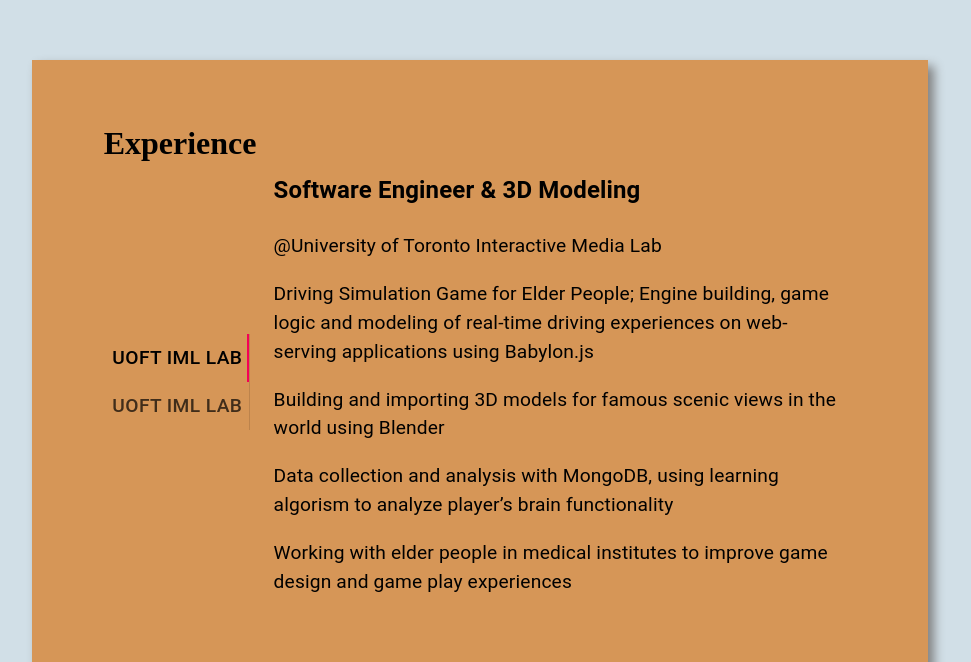
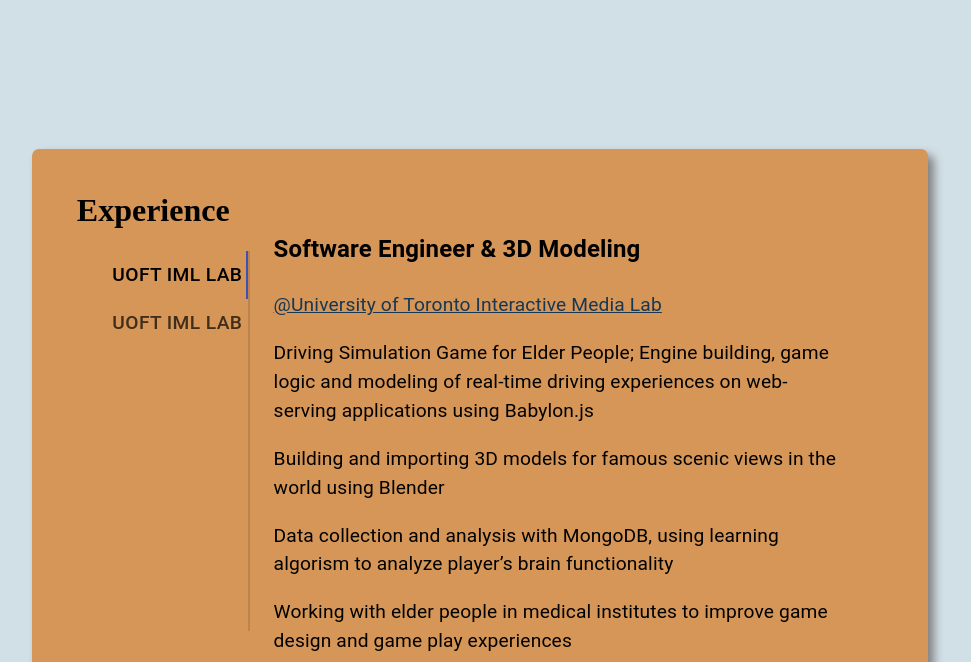
Before and after one commit to DaPraxis/Portfolio-v2, a React (Create React App) app in the folder my-portfolio/: page / in a window 1280 px wide. Shown: the part 1618-2280 px from the top of the page, without its empty margins (160-1131 px from the left). Built offline with nearby package versions, Linux system fonts and the light colour scheme.

Commit message:
update style for expereience

```diff
--- /dev/null
+++ b/my-portfolio/src/components/TabPanel.js
@@ -0,0 +1,28 @@
+import React, {Component} from 'react';
+import Typography from '@material-ui/core/Typography';
+import Box from '@material-ui/core/Box';
+import PropTypes from 'prop-types';
+
+
+export default function TabPanel(props) {
+    const { children, value, index, ...other } = props;
+
+    return (
+      <Typography
+        component="div"
+        role="tabpanel"
+        hidden={value !== index}
+        id={`vertical-tabpanel-${index}`}
+        aria-labelledby={`vertical-tab-${index}`}
+        {...other}
+      >
+        {value === index && <Box p={3}>{children}</Box>}
+      </Typography>
+    );
+  }
+
+  TabPanel.propTypes = {
+    children: PropTypes.node,
+    index: PropTypes.any.isRequired,
+    value: PropTypes.any.isRequired,
+  };
--- a/my-portfolio/src/components/Tabs.js
+++ b/my-portfolio/src/components/Tabs.js
@@ -1,33 +1,8 @@
 import React from 'react';
-import PropTypes from 'prop-types';
 import { makeStyles } from '@material-ui/core/styles';
 import Tabs from '@material-ui/core/Tabs';
 import Tab from '@material-ui/core/Tab';
-import Typography from '@material-ui/core/Typography';
-import Box from '@material-ui/core/Box';
-
-function TabPanel(props) {
-  const { children, value, index, ...other } = props;
-
-  return (
-    <Typography
-      component="div"
-      role="tabpanel"
-      hidden={value !== index}
-      id={`vertical-tabpanel-${index}`}
-      aria-labelledby={`vertical-tab-${index}`}
-      {...other}
-    >
-      {value === index && <Box p={3}>{children}</Box>}
-    </Typography>
-  );
-}
-
-TabPanel.propTypes = {
-  children: PropTypes.node,
-  index: PropTypes.any.isRequired,
-  value: PropTypes.any.isRequired,
-};
+import TabPanel from './TabPanel.js';
 
 function a11yProps(index) {
   return {
@@ -42,14 +17,15 @@ const useStyles = makeStyles(theme => ({
     // backgroundColor: theme.palette.background.paper,
     display: 'flex',
     alignItems:'center',
-    // height: 224,
+    height: 380,
   },
   tabs: {
-    borderRight: `1px solid ${theme.palette.divider}`,
+    borderRight: `2px solid ${theme.palette.divider}`,
     minWidth: `20%`,
     display: 'flex',
     alignItems:'flexStart',
-    height: `100%`
+    height: `100%`,
+    textTransform: 'capitalize',
   },
 }));
 
@@ -97,6 +73,7 @@ function emsemble(value, exps){
                 onChange={handleChange}
                 aria-label="Vertical tabs example"
                 className={classes.tabs}
+                indicatorColor='primary'
             >
                 {tabs}
             </Tabs>
@@ -105,57 +82,6 @@ function emsemble(value, exps){
     )
 }
 return (
-    <section className="experience" id="experience">
-        <div className="experienceContent">
-            <div className="experienceTitle">
-                <h2>Experience</h2>
-            </div>
-            <div className="experienceDetails">
-                {emsemble(value, props.exps)}
-            </div>
-        </div>
-    </section>
+    emsemble(value, props.exps)
 );
-
-//   return (
-//     <div className={classes.root}>
-//       <Tabs
-//         orientation="vertical"
-//         variant="scrollable"
-//         value={value}
-//         onChange={handleChange}
-//         aria-label="Vertical tabs example"
-//         className={classes.tabs}
-//       >
-//         <Tab label="Item One" {...a11yProps(0)} />
-//         <Tab label="Item Two" {...a11yProps(1)} />
-//         <Tab label="Item Three" {...a11yProps(2)} />
-//         <Tab label="Item Four" {...a11yProps(3)} />
-//         <Tab label="Item Five" {...a11yProps(4)} />
-//         <Tab label="Item Six" {...a11yProps(5)} />
-//         <Tab label="Item Seven" {...a11yProps(6)} />
-//       </Tabs>
-//       <TabPanel value={value} index={0}>
-//         Item One
-//       </TabPanel>
-//       <TabPanel value={value} index={1}>
-//         Item Two
-//       </TabPanel>
-//       <TabPanel value={value} index={2}>
-//         Item Three
-//       </TabPanel>
-//       <TabPanel value={value} index={3}>
-//         Item Four
-//       </TabPanel>
-//       <TabPanel value={value} index={4}>
-//         Item Five
-//       </TabPanel>
-//       <TabPanel value={value} index={5}>
-//         Item Six
-//       </TabPanel>
-//       <TabPanel value={value} index={6}>
-//         Item Seven
-//       </TabPanel>
-//     </div>
-//   );
 }
--- a/my-portfolio/src/components/experiences.js
+++ b/my-portfolio/src/components/experiences.js
@@ -123,20 +123,17 @@ class Experiences extends Component{
                 </div>
             )
         }
-        // return (
-        //     <section className="experience" id="experience">
-        //         <div className="experienceContent">
-        //             <div className="experienceTitle">
-        //                 <h2>Experience</h2>
-        //             </div>
-        //             <div className="experienceDetails">
-        //                 {emsemble(this.state.count, this.state.experiences)}
-        //             </div>
-        //         </div>
-        //     </section>
-        // );
         return(
-            <VerticalTabs exps={this.state.experiences}/>
+            <section className="experience" id="experience">
+                <div className="experienceContent">
+                    <div className="experienceTitle">
+                        <h2>Experience</h2>
+                    </div>
+                    <div className="experienceDetails">
+                        <VerticalTabs exps={this.state.experiences}/>
+                    </div>
+                </div>
+            </section>
         )
     }
 }
--- a/my-portfolio/src/styles/style.css
+++ b/my-portfolio/src/styles/style.css
@@ -606,11 +606,14 @@ nav ul li {
   -webkit-box-align: center;
       -ms-flex-align: center;
           align-items: center;
+  padding-top: 10vh;
 }
 
 .experienceContent {
+  border-radius: 7px;
   width: 70%;
   padding: 5%;
+  padding-top: 8%;
   background-color: #d69657;
   color: black;
   -webkit-box-shadow: 6px 6px 10px grey;
@@ -619,7 +622,14 @@ nav ul li {
 }
 
 .experienceContent a {
-  color: black;
+  color: #173753;
+  text-decoration: underline;
+  -webkit-transition: color 0.5s;
+  transition: color 0.5s;
+}
+
+.experienceContent a:hover {
+  color: #33658a;
 }
 
 .experienceTitle {
@@ -627,8 +637,8 @@ nav ul li {
   width: auto;
   display: inline-block;
   position: absolute;
-  top: 6%;
-  left: 8%;
+  top: 3%;
+  left: 5%;
 }
 
 .projects {
```
Also changed, not shown: 1 other file (tests, documents, lock files or other folders).
